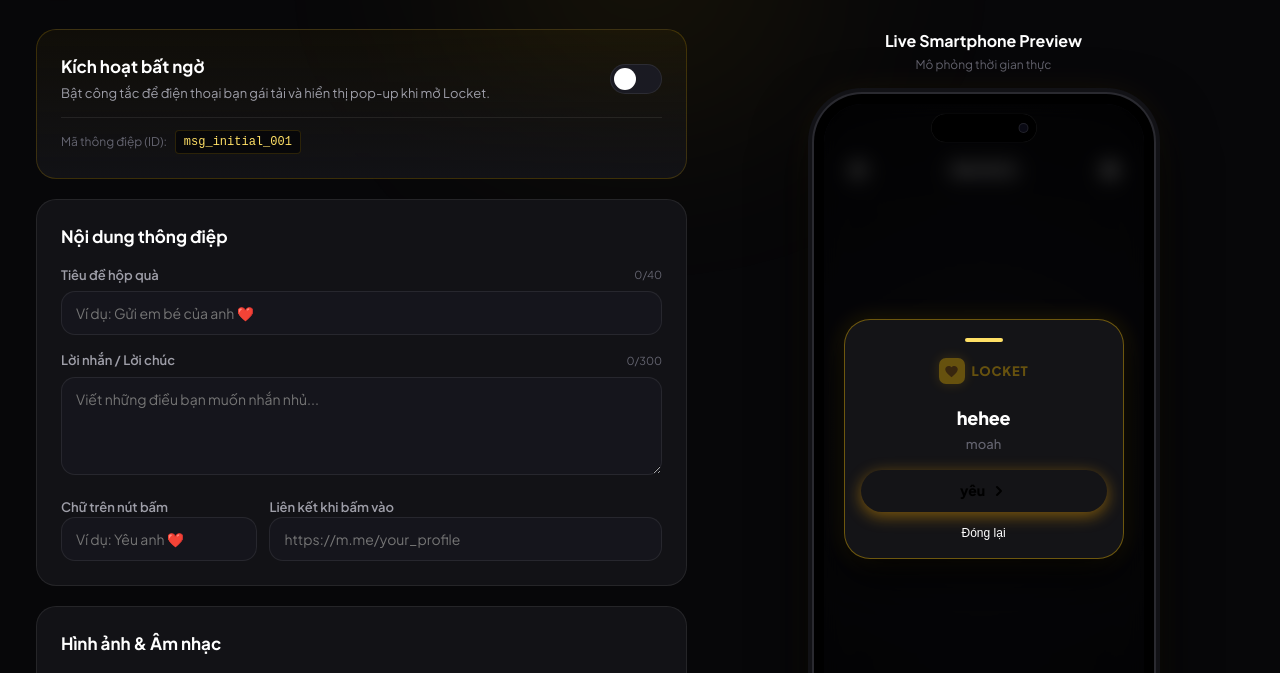
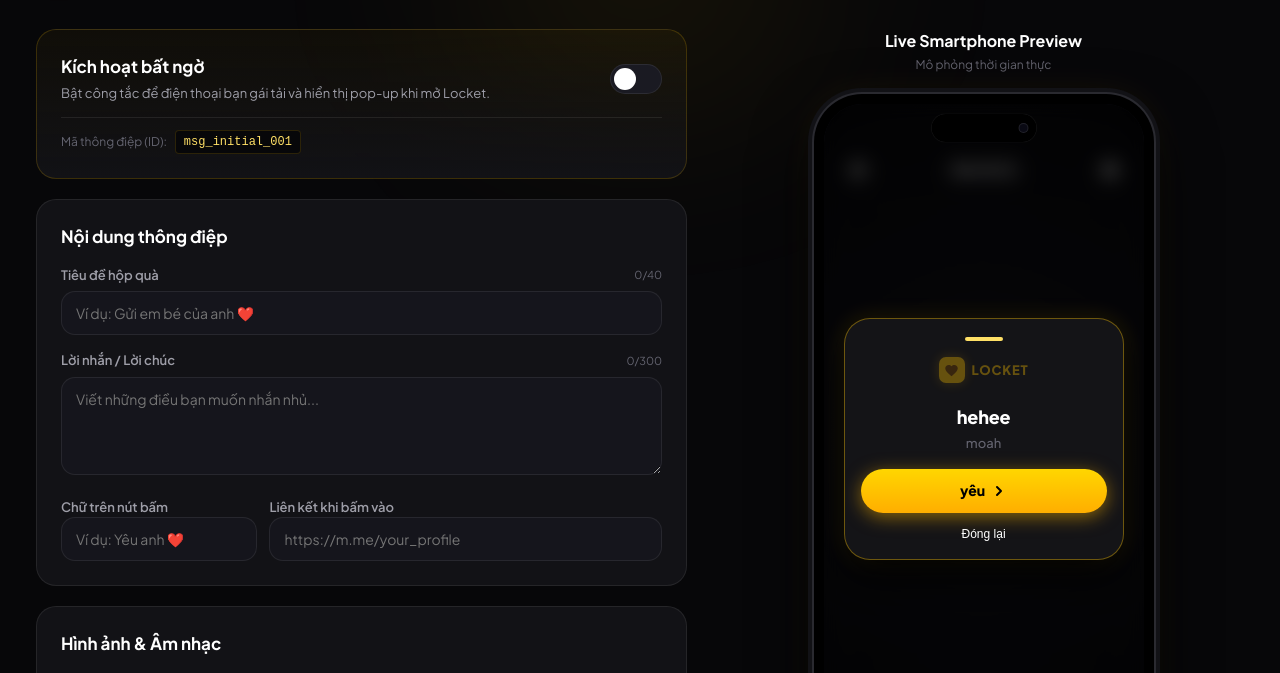
Before and after one commit to NguyenTaiPhat/LOCKETTEXT, a website: page public/index.html in a window 1280 px wide. Shown: the part 84-757 px from the top of the page. Drawn offline with Linux system fonts and the light colour scheme; no server answers.

Commit message:
style: set action button to vibrant solid yellow matching Image 1

```diff
--- a/public/style.css
+++ b/public/style.css
@@ -1147,29 +1147,34 @@ input:checked + .slider::before {
   white-space: pre-wrap;
 }
 
-/* Action CTA Pill Button (yêu >) */
+/* Action CTA Pill Button (Image 2 yellow button) */
 .modal-cta-btn {
   display: flex;
   align-items: center;
   justify-content: center;
   gap: 6px;
   width: 100%;
-  height: 42px;
-  background: linear-gradient(180deg, var(--gold-light) 0%, var(--gold-deep) 100%);
-  color: #000;
+  height: 44px;
+  background: #FFC400;
+  background: linear-gradient(180deg, #FFD600 0%, #FFAE00 100%);
+  color: #000000 !important;
   font-family: var(--font-heading);
   font-weight: 800;
   font-size: 14px;
   border-radius: var(--radius-pill);
   text-decoration: none;
-  box-shadow: 0 4px 16px rgba(255, 174, 0, 0.45);
+  box-shadow: 0 4px 18px rgba(255, 184, 0, 0.5);
   transition: transform 0.15s ease, box-shadow 0.15s ease;
   border: none;
 }
 
+.modal-cta-btn svg {
+  stroke: #000000 !important;
+}
+
 .modal-cta-btn:hover {
   transform: translateY(-1px);
-  box-shadow: 0 6px 20px rgba(255, 174, 0, 0.55);
+  box-shadow: 0 6px 22px rgba(255, 184, 0, 0.65);
 }
 
 .modal-cta-btn:active {
```
Also changed, not shown: public/gift.html (+8 -7 lines).
